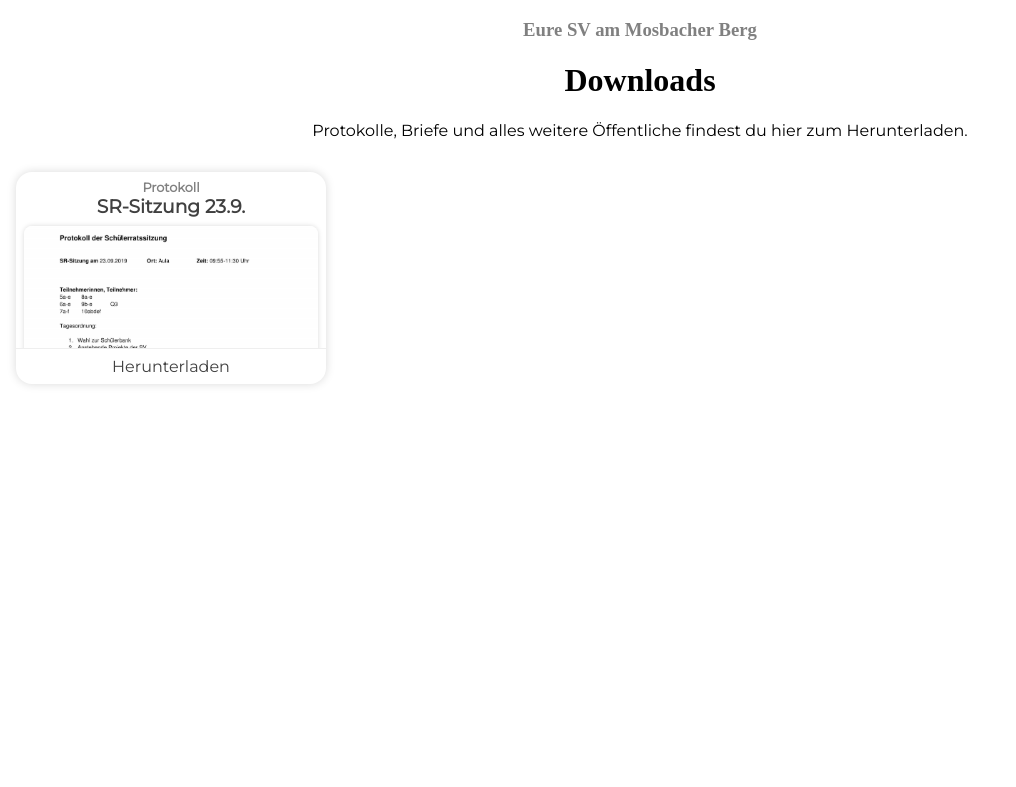
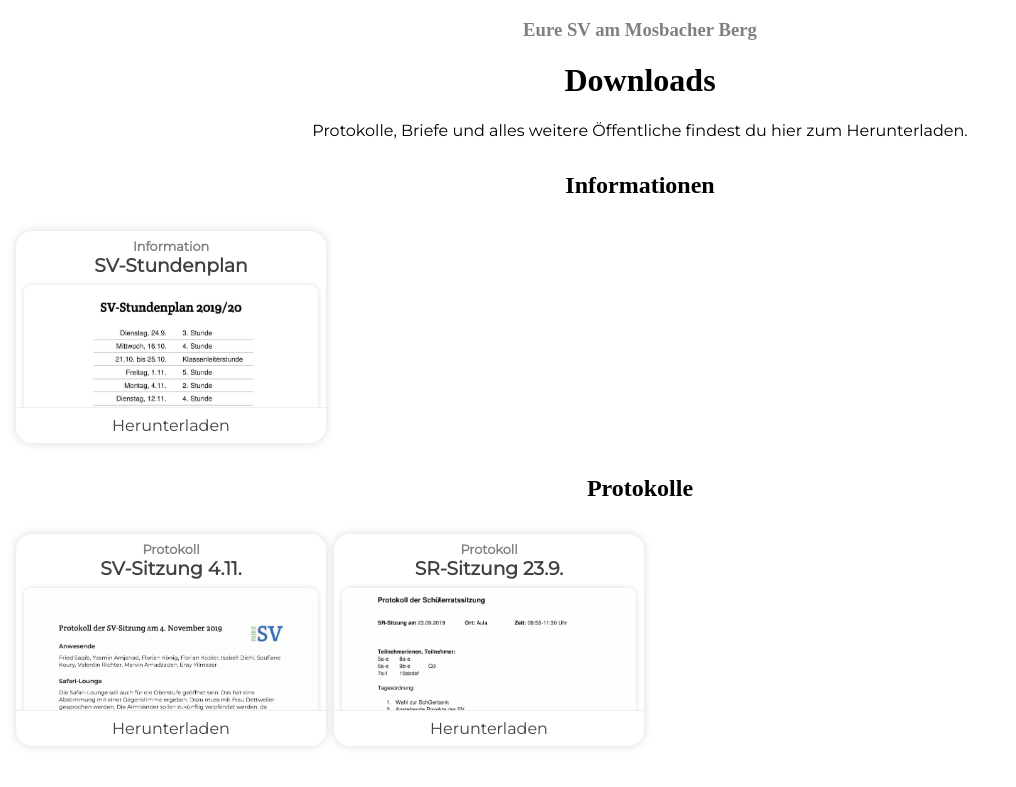
Before and after one commit to Mosbacher-Berg/gmbwi.de, a Jekyll site: the page built from downloads.html, in a window 1280 px wide. Shown: the top 787 px of the page, without its empty margins (0-1016 px from the left). Built offline with Jekyll 4.4.1, drawn with Linux system fonts in a browser that asks for light colours; some web fonts are replaced.

Commit message:
New files and download details page

```diff
--- a/_config.yml
+++ b/_config.yml
@@ -13,14 +13,12 @@
 # you will see them accessed via {{ site.title }}, {{ site.email }}, and so on.
 # You can create any custom variable you would like, and they will be accessible
 # in the templates via {{ site.myvariable }}.
-title: Your awesome title
-email: your-email@example.com
-description: >- # this means to ignore newlines until "baseurl:"
-  Write an awesome description for your new site here. You can edit this
-  line in _config.yml. It will appear in your document head meta (for
-  Google search results) and in your feed.xml site description.
+title: Eure SV am GMB
+description: >
+  Eure Schülervertretung am Gymnasium am Mosbacher Berg.
+  Findet Protokolle, Briefe und mehr.
 baseurl: "" # the subpath of your site, e.g. /blog
-url: "" # the base hostname & protocol for your site, e.g. http://example.com
+url: "https://sv.gmbwi.de/" # the base hostname & protocol for your site, e.g. http://example.com
 twitter_username: jekyllrb
 github_username:  jekyll
 
--- a/downloads.html
+++ b/downloads.html
@@ -6,25 +6,55 @@ title: Downloads
 <h1>Downloads</h1>
 <p>Protokolle, Briefe und alles weitere Öffentliche findest du hier zum Herunterladen.</p>
 
+<!-- Information -->
+
+<h2 class="space">Informationen</h2>
 <div class="contentgrid">
-    {% for download in site.downloads %}
+{% assign transcripts = site.downloads | where: "type", "Information" | reverse %}
+{% for transcript in transcripts %}
 
     <div class="box download button">
-        <a href="{{ download.file }}">
+        <a href="{{ transcript.url }}">
             <div class="boxcontent">
-                <h4>{{ download.type }}</h4>
-                <h3>{{ download.shortname }}</h3>
-                {% if download.preview %}
-                <img class="preview" src="{{ download.preview }}" alt="Vorschau von {{ download.title }}">
+                <h4>{{ transcript.type }}</h4>
+                <h3>{{ transcript.shortname }}</h3>
+                {% if transcript.preview %}
+                <img class="preview" src="{{ transcript.preview }}" alt="Vorschau von {{ transcript.title }}">
                 {% endif %}
             </div>
         </a>
-        <a href="{{ download.file }}" download="{{ download.shortname }}">
+        <a href="{{ transcript.file }}" download="{{ transcript.shortname }}.pdf">
             <div class="directdl">
                 <p>Herunterladen</p>
             </div>
         </a>
     </div>
+</div>
 
+{% endfor %}
+
+<!-- Transcripts -->
+
+<h2 class="space">Protokolle</h2>
+<div class="contentgrid">
+{% assign transcripts = site.downloads | where: "type", "Protokoll" | reverse %}
+{% for transcript in transcripts %}
+
+    <div class="box download button">
+        <a href="{{ transcript.url }}">
+            <div class="boxcontent">
+                <h4>{{ transcript.type }}</h4>
+                <h3>{{ transcript.shortname }}</h3>
+                {% if transcript.preview %}
+                <img class="preview" src="{{ transcript.preview }}" alt="Vorschau von {{ transcript.title }}">
+                {% endif %}
+            </div>
+        </a>
+        <a href="{{ transcript.file }}" download="{{ transcript.shortname }}.pdf">
+            <div class="directdl">
+                <p>Herunterladen</p>
+            </div>
+        </a>
+    </div>
     {% endfor %}
 </div>
```
Also changed, not shown: _downloads/2019-10-01-svplan.md (added, +8 -0 lines), _downloads/2019-11-04-svprotokoll041119.md (added, +8 -0 lines), _layouts/download.html (+9 -0 lines), files/protokoll_20191104.jpg (added), files/svplan.jpg (added), 2 other files.
